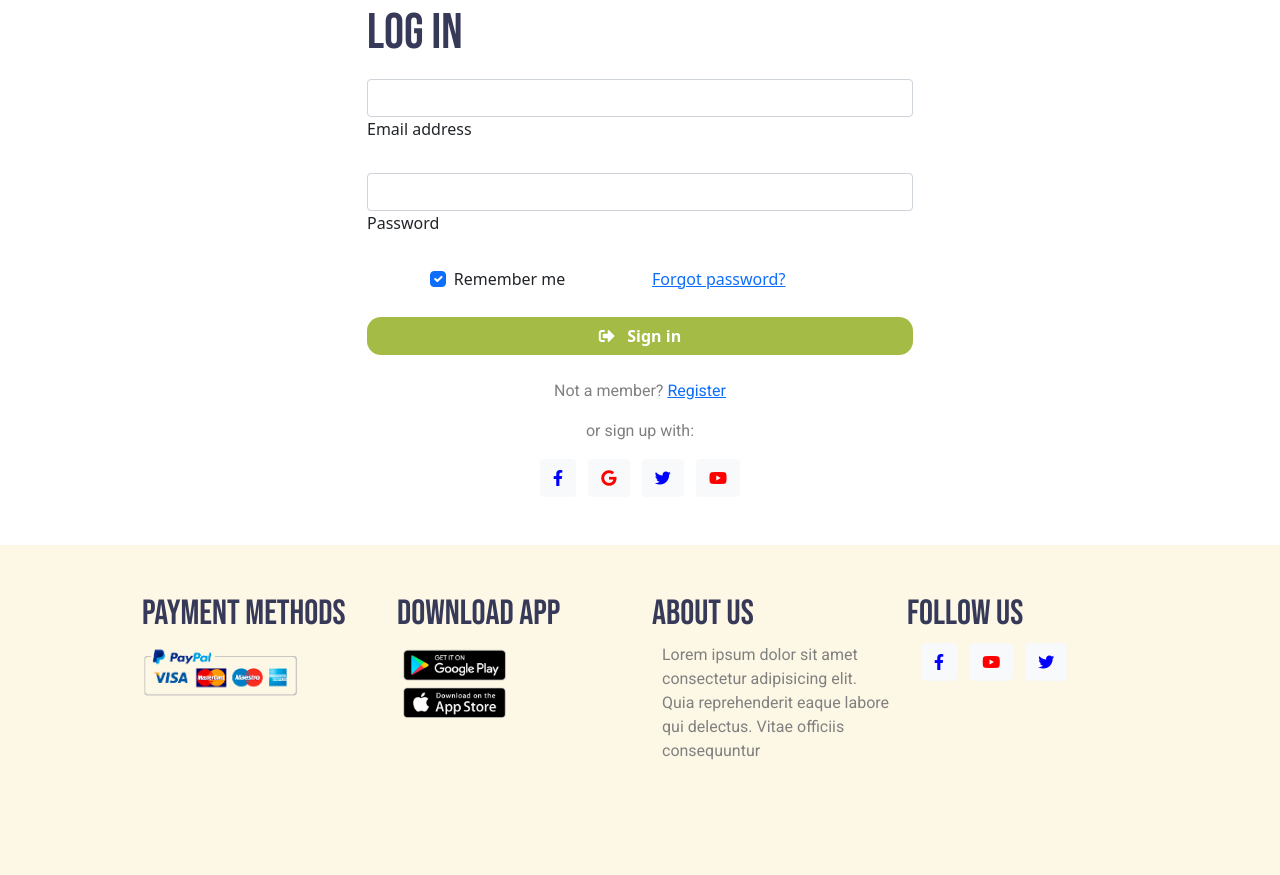
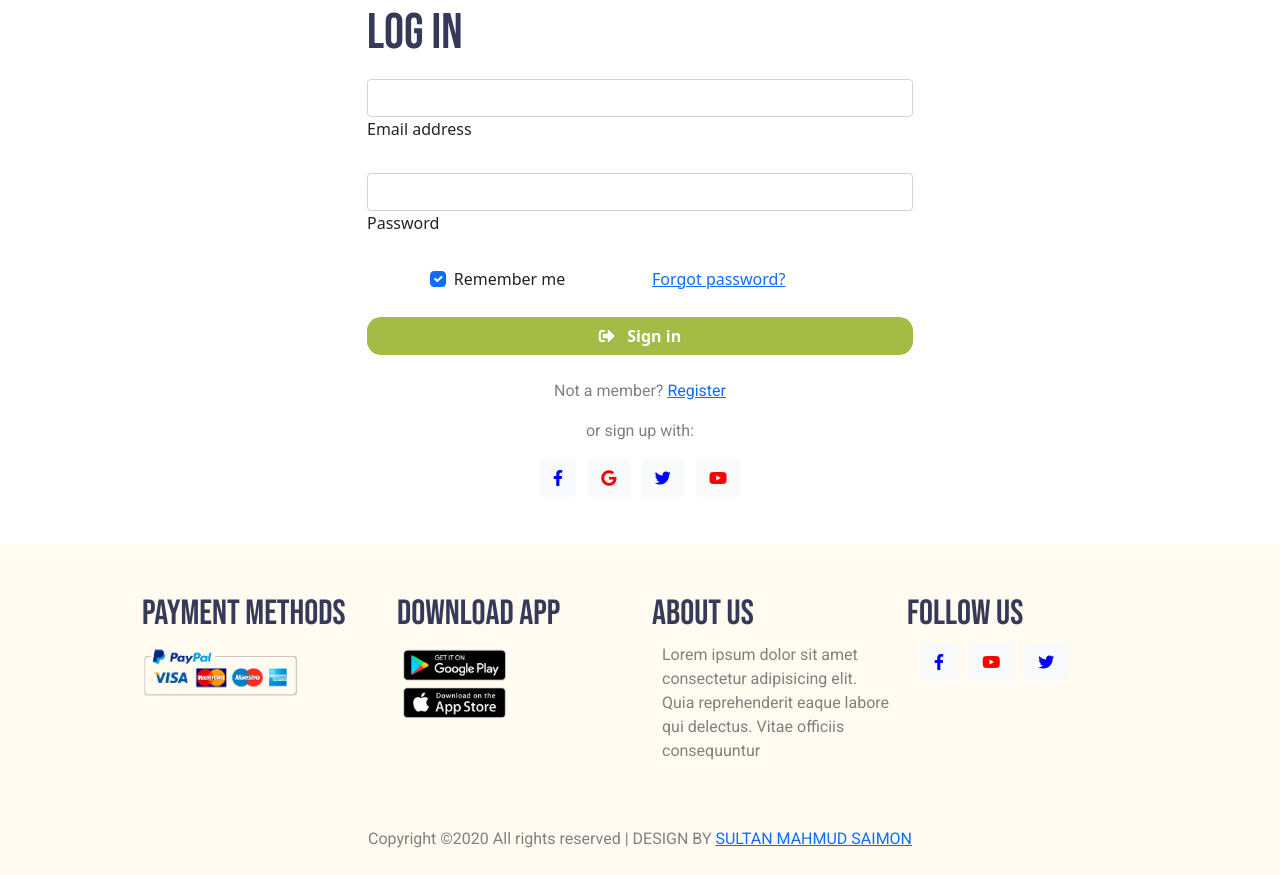
Before and after one commit to SMRsaimon/Responsive-assignment-2, a plain HTML site: page index.html in a window 1280 px wide. Shown: the part 2748-3623 px from the top of the page. Drawn offline with nearby package versions, Linux system fonts and the light colour scheme.

Commit message:
update footer

```diff
--- a/css/style.css
+++ b/css/style.css
@@ -52,11 +52,11 @@ h4 {
 
 /* main-----manue start  */
 
-#menu,
-footer {
+#menu {
     background-color: rgb(253, 247, 229);
 }
-#home {
+#home,
+footer {
     background-color: #fffbf0;
 }
 
--- a/index.html
+++ b/index.html
@@ -41,7 +41,7 @@
                         <div class="navbar-nav p-3 custom-nav-wraper">
                             <a class="nav-link active" aria-current="page" href="#home">Home</a>
                             <a class="nav-link" href="#man-jacket">Product</a>
-                            <a class="nav-link" href="#about">About us</a>
+                            <a class="nav-link" href="#footer">About us</a>
                             <a class="nav-link" href="#log-in"> Contact us</a>
                         </div>
                     </div>
@@ -347,7 +347,7 @@
         </section>
 
         <!-- footer section start  -->
-        <footer class="mt-5 py-5">
+        <footer id="footer" class="mt-5 pt-5 pb-2">
             <div class="container">
                 <div class="row mx-5">
                     <div class="col-md-3 pb-5">
@@ -387,6 +387,12 @@
                     </div>
                 </div>
             </div>
+            <div class="copyrights text-center">
+                <p class="para">
+                    Copyright ©2020 All rights reserved | DESIGN BY
+                    <a target="_blank" href="https://smrsaimon.com/mysite.html#"><span>SULTAN MAHMUD SAIMON</span></a>
+                </p>
+            </div>
         </footer>
 
         <!-- services section End   -->
```
